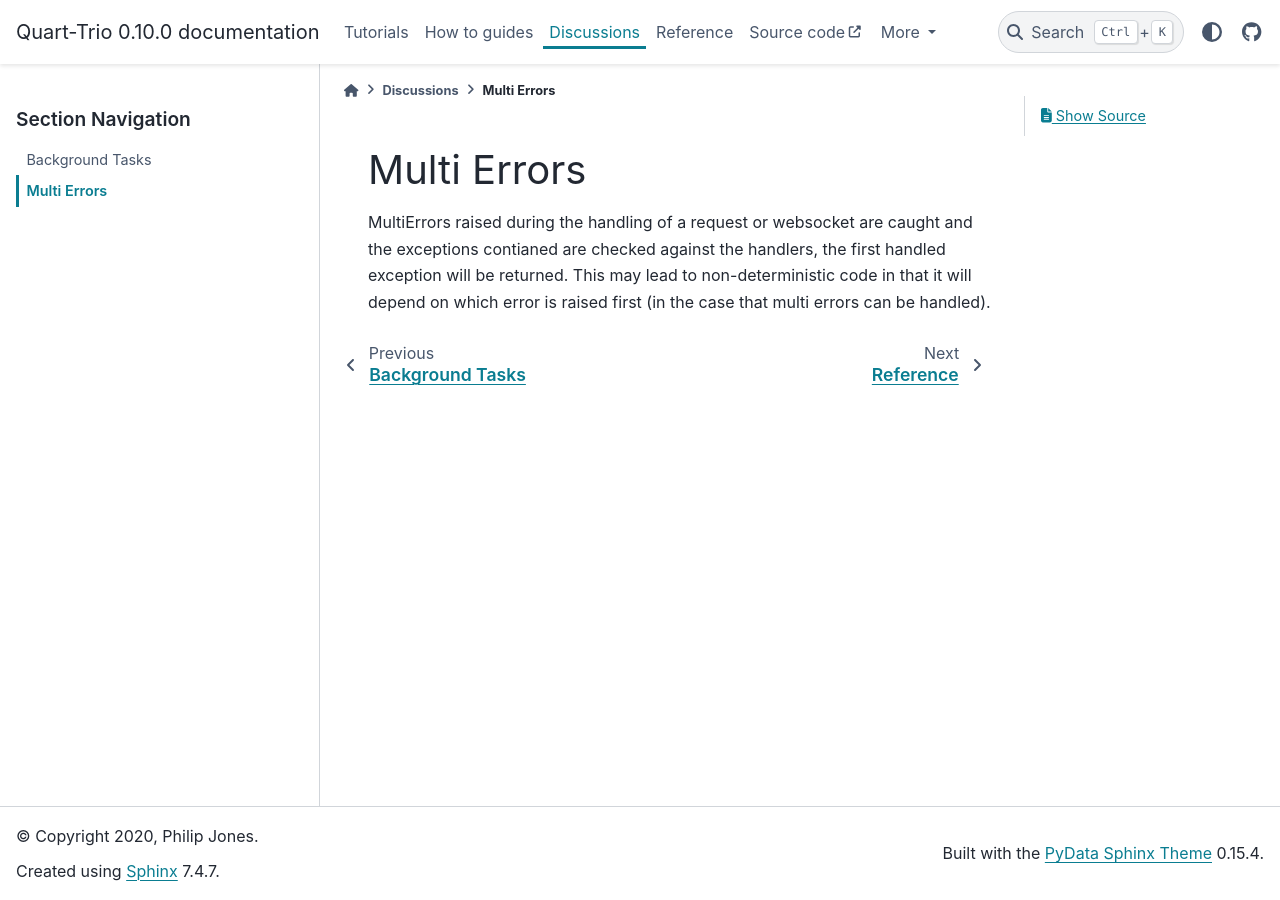
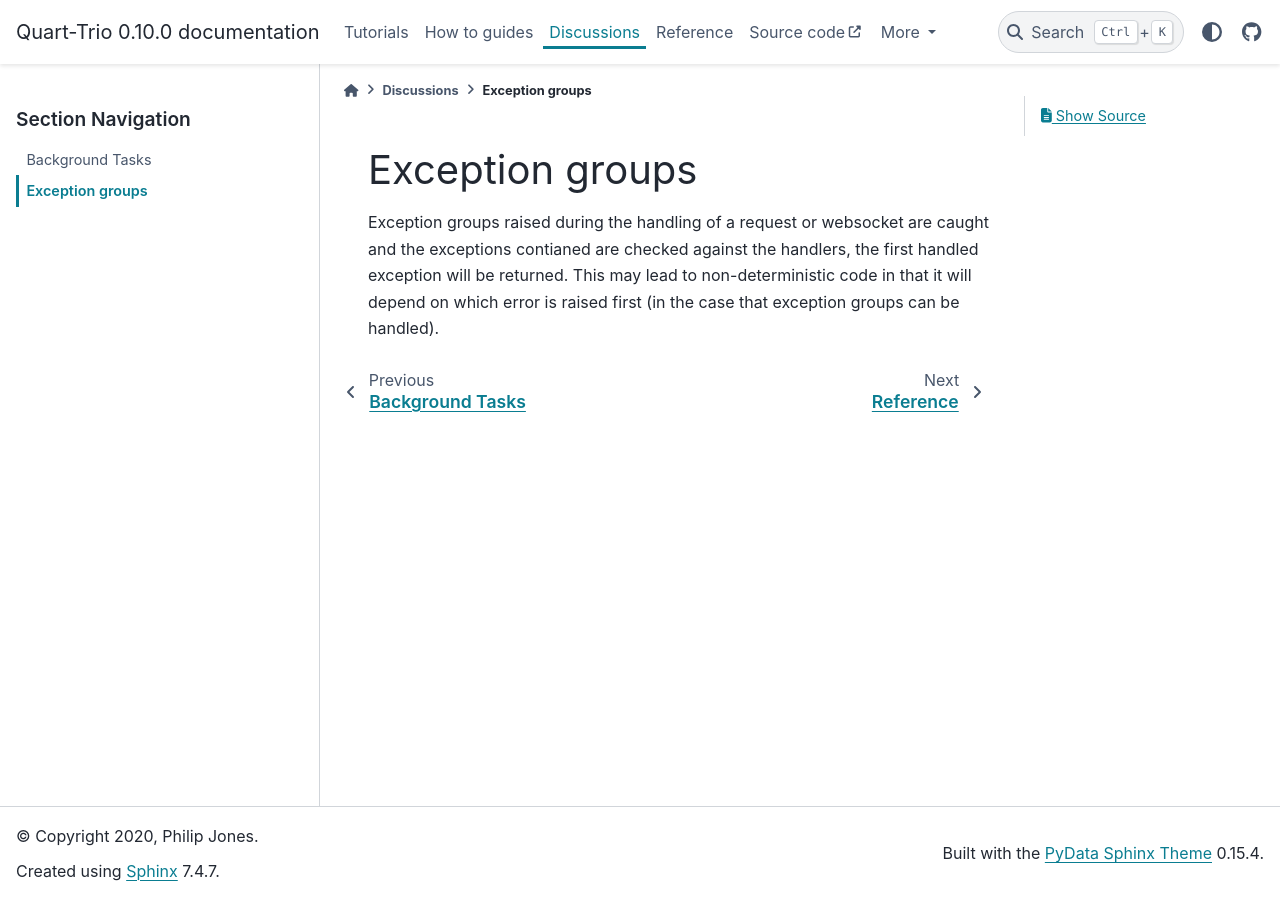
Before and after one commit to pgjones/quart-trio, a Sphinx documentation site: the page built from docs/discussion/exception_groups.rst, in a window 1280 px wide. Built offline with Sphinx 7.4.7 and the PyData theme 0.15.4, drawn with Linux system fonts in a browser that asks for light colours; pages that are not in the unit, such as notebooks, are missing from menus.

Commit message:
Turn all MultiError occurrences into BaseExceptionGroup

```diff
--- a/docs/discussion/multi_errors.rst
+++ b/docs/discussion/exception_groups.rst
@@ -1,10 +1,10 @@
-.. _multi_errors:
+.. _exception_groups:
 
-Multi Errors
-============
+Exception groups
+================
 
-MultiErrors raised during the handling of a request or websocket are
+Exception groups raised during the handling of a request or websocket are
 caught and the exceptions contianed are checked against the handlers,
 the first handled exception will be returned. This may lead to
 non-deterministic code in that it will depend on which error is raised
-first (in the case that multi errors can be handled).
+first (in the case that exception groups can be handled).
--- a/docs/discussion/index.rst
+++ b/docs/discussion/index.rst
@@ -6,4 +6,4 @@ Discussions
    :maxdepth: 1
 
    background_tasks.rst
-   multi_errors.rst
+   exception_groups.rst
--- a/pyproject.toml
+++ b/pyproject.toml
@@ -65,7 +65,8 @@ pydata_sphinx_theme = { version = "*", optional = true }
 python = ">=3.7"
 hypercorn = { version = ">=0.12.0", extras = ["trio"] }
 quart = ">=0.18"
-trio = ">=0.9.0"
+trio = ">=0.19.0"
+exceptiongroup = ">=1.0.0"
 
 [tool.poetry.dev-dependencies]
 tox = "*"
```
Also changed, not shown: 4 other files.
